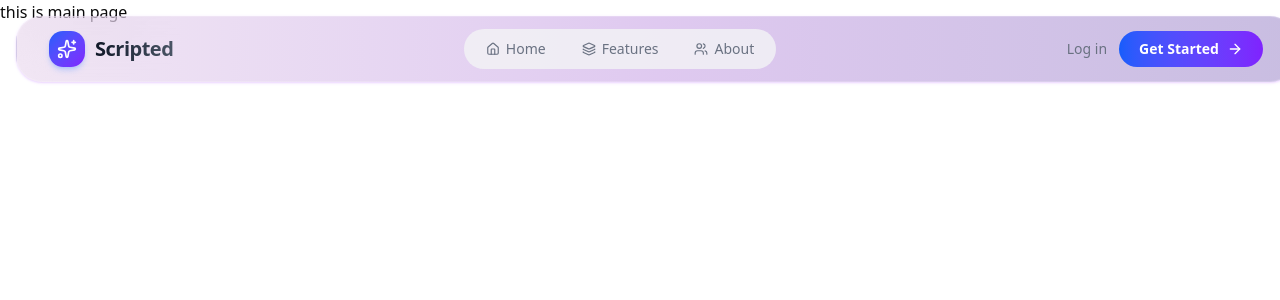
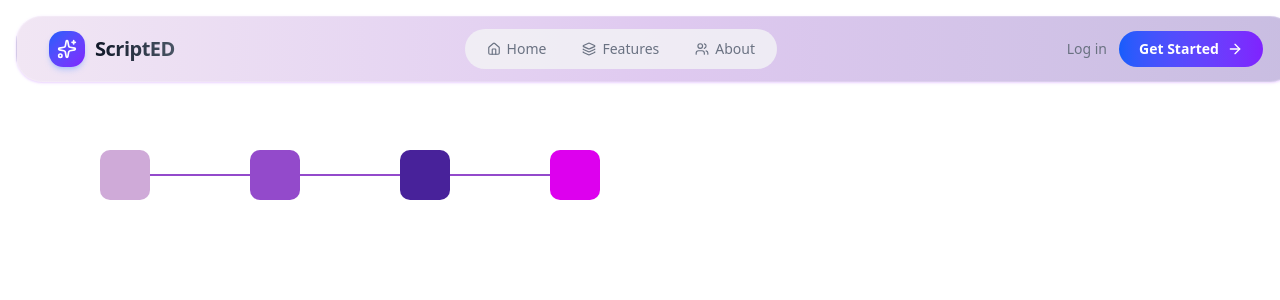
Before and after one commit to flexykrn/npxcreate_devhacks, a Next.js app in the folder scripted/: page /main in a window 1280 px wide. Shown: the top 300 px of the page. Built offline with nearby package versions, Linux system fonts and the light colour scheme.

Commit message:
git pipeline intiate

```diff
--- /dev/null
+++ b/scripted/app/drag/drag1.tsx
@@ -0,0 +1,15 @@
+"use client"
+
+import { motion } from "motion/react"
+
+export default function Drag1() {
+    return <motion.div drag style={box} />
+}
+
+
+const box = {
+    width: 500,
+    height: 200,
+    backgroundColor: "#dd00ee",
+    borderRadius: 10,
+}
--- /dev/null
+++ b/scripted/app/drag/drag2.tsx
@@ -0,0 +1,15 @@
+"use client"
+
+import { motion } from "motion/react"
+
+export default function Drag2() {
+    return <motion.div drag style={box} />
+}
+
+
+const box = {
+    width: 200,
+    height: 200,
+    backgroundColor: "#dd00ee",
+    borderRadius: 10,
+}
--- /dev/null
+++ b/scripted/app/drag/drag3.tsx
@@ -0,0 +1,15 @@
+"use client"
+
+import { motion } from "motion/react"
+
+export default function Drag3() {
+    return <motion.div drag style={box} />
+}
+
+
+const box = {
+    width: 200,
+    height: 200,
+    backgroundColor: "#dd00ee",
+    borderRadius: 10,
+}
--- /dev/null
+++ b/scripted/app/drag/drag4.tsx
@@ -0,0 +1,15 @@
+"use client"
+
+import { motion } from "motion/react"
+
+export default function Drag4() {
+    return <motion.div drag style={box} />
+}
+
+
+const box = {
+    width: 200,
+    height: 200,
+    backgroundColor: "#dd00ee",
+    borderRadius: 10,
+}
--- a/scripted/app/globals.css
+++ b/scripted/app/globals.css
@@ -49,6 +49,23 @@
 @keyframes fadeIn {
   from { opacity: 0; transform: scale(0.95); }
   to   { opacity: 1; transform: scale(1); }
+}
+
+@keyframes travel {
+  0%   { left: -8px; opacity: 0; }
+  10%  { opacity: 1; }
+  90%  { opacity: 1; }
+  100% { left: calc(100% + 8px); opacity: 0; }
+}
+
+@keyframes flowLine {
+  0%   { background-position: 0% 50%; }
+  100% { background-position: 200% 50%; }
+}
+
+@keyframes nodePulse {
+  0%, 100% { box-shadow: 0 0 0 0 rgba(59,130,246,0.4); }
+  50%       { box-shadow: 0 0 0 8px rgba(59,130,246,0); }
 }
 
 :root {
--- a/scripted/app/main/page.tsx
+++ b/scripted/app/main/page.tsx
@@ -1,12 +1,94 @@
-import React from 'react'
+"use client"
 
-const Main = () => {
+import { useState, useEffect } from "react"
+import { motion, useMotionValue } from "framer-motion"
+
+const colors = ["#cfaad8", "#934acb", "#48229a", "#dd00ee"]
+const initial = [
+  { x: 100, y: 150 },
+  { x: 250, y: 150 },
+  { x: 400, y: 150 },
+  { x: 550, y: 150 },
+]
+const SIZE = 50
+
+function DragBox({ color, startX, startY, onMove }: {
+  color: string
+  startX: number
+  startY: number
+  onMove: (x: number, y: number) => void
+}) {
+  const x = useMotionValue(startX)
+  const y = useMotionValue(startY)
+
+  useEffect(() => {
+    const unsubX = x.on("change", () => onMove(x.get(), y.get()))
+    const unsubY = y.on("change", () => onMove(x.get(), y.get()))
+    return () => { unsubX(); unsubY() }
+  }, [])
+
   return (
-    <div>
-      this is main page
+    <motion.div
+      drag
+      style={{
+        x, y,
+        position: "absolute",
+        top: 0,
+        left: 0,
+        width: SIZE,
+        height: SIZE,
+        backgroundColor: color,
+        borderRadius: 10,
+        cursor: "grab",
+      }}
+    />
+  )
+}
 
+export default function Page() {
+  const [positions, setPositions] = useState(initial)
+
+  const updatePosition = (index: number, x: number, y: number) => {
+    setPositions((prev) => {
+      const updated = [...prev]
+      updated[index] = { x, y }
+      return updated
+    })
+  }
+
+  return (
+    <div style={{ position: "relative", width: "100vw", height: "100vh" }}>
+
+      {/* Lines: perfectly center-to-center */}
+      <svg style={{ position: "absolute", inset: 0, width: "100%", height: "100%", pointerEvents: "none" }}>
+        {positions.map((pos, i) => {
+          if (i === positions.length - 1) return null
+          const next = positions[i + 1]
+          return (
+            <line
+              key={i}
+              x1={pos.x + SIZE / 2}
+              y1={pos.y + SIZE / 2}
+              x2={next.x + SIZE / 2}
+              y2={next.y + SIZE / 2}
+              stroke="#934acb"
+              strokeWidth={2}
+              strokeLinecap="round"
+            />
+          )
+        })}
+      </svg>
+
+      {/* Boxes */}
+      {colors.map((color, i) => (
+        <DragBox
+          key={i}
+          color={color}
+          startX={initial[i].x}
+          startY={initial[i].y}
+          onMove={(x, y) => updatePosition(i, x, y)}
+        />
+      ))}
     </div>
   )
 }
-
-export default Main
--- a/scripted/app/navbar/page.tsx
+++ b/scripted/app/navbar/page.tsx
@@ -47,7 +47,7 @@ export default function Navbar() {
                 <div className="absolute inset-0 rounded-xl bg-white/20 opacity-0 group-hover:opacity-100 transition-opacity duration-300" />
               </div>
               <span className="text-xl font-extrabold tracking-tight bg-linear-to-r from-gray-900 to-gray-600 bg-clip-text text-transparent">
-                Scripted
+                ScriptED
               </span>
             </Link>
 
--- a/scripted/app/page.tsx
+++ b/scripted/app/page.tsx
@@ -19,7 +19,7 @@ export default function Page() {
   variant="link"
   className="text-4xl rounded-3xl border-2 border-black flex items-center justify-self-center mt-12 p-8 transition-all duration-300 hover:bg-gradient-to-r hover:from-[#cfaad8] hover:via-[#934acb] hover:to-[#48229a] hover:text-white hover:border-transparent hover:shadow-lg hover:shadow-purple-500/30"
 >
-  <Link href="/">Get Started</Link>
+  <Link href="/main">Get Started</Link>
 </Button>
 
      </div>
--- a/scripted/package.json
+++ b/scripted/package.json
@@ -12,6 +12,7 @@
     "class-variance-authority": "^0.7.1",
     "clsx": "^2.1.1",
     "lucide-react": "^0.575.0",
+    "motion": "^12.34.3",
     "next": "16.1.6",
     "radix-ui": "^1.4.3",
     "react": "19.2.3",
```
Also changed, not shown: 1 other file (tests, documents, lock files or other folders).
